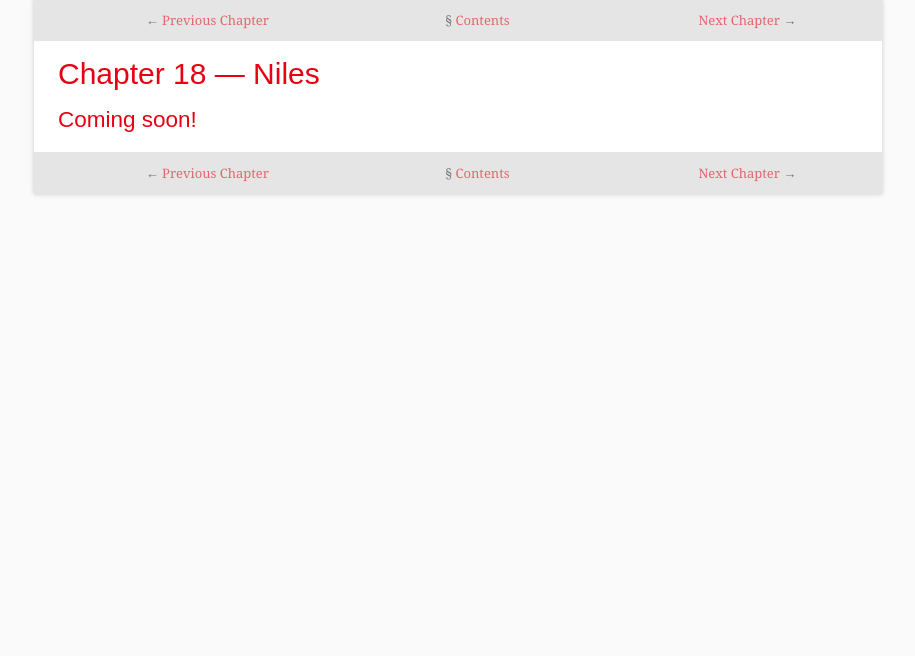
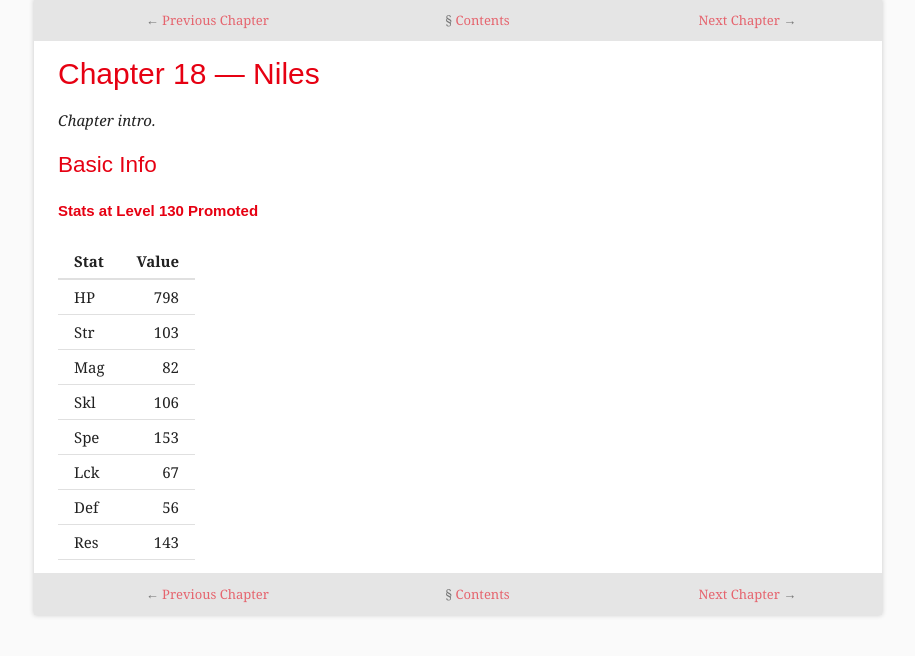
Before and after one commit to zachwlewis/fire-emblem-warriors-hero-guide, a Jekyll site: the page built from _posts/2018-01-18-chapter-18-niles.md, in a window 1280 px wide. Shown: the top 656 px of the page, without its empty margins (182-1097 px from the left). Built offline with Jekyll 4.4.1, drawn with Linux system fonts in a browser that asks for light colours.

Commit message:
Update 2018-01-18-chapter-18-niles.md

```diff
--- a/_posts/2018-01-18-chapter-18-niles.md
+++ b/_posts/2018-01-18-chapter-18-niles.md
@@ -3,4 +3,19 @@ title: Chapter 18 — Niles
 layout: chapter
 ---
 
-## Coming soon!
+_Chapter intro._
+
+## Basic Info
+
+#### Stats at Level 130 Promoted
+
+| Stat | Value |
+| :--- | ----: |
+| HP   |   798 |
+| Str  |   103 |
+| Mag  |    82 |
+| Skl  |   106 |
+| Spe  |   153 |
+| Lck  |    67 |
+| Def  |    56 |
+| Res  |   143 |
```
